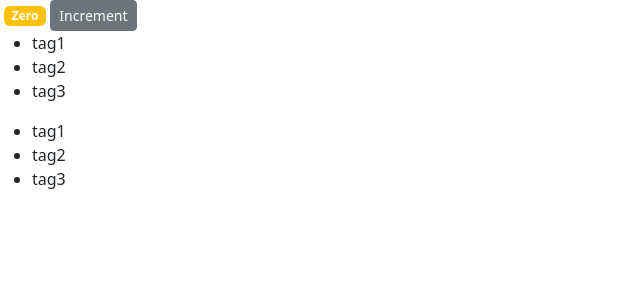
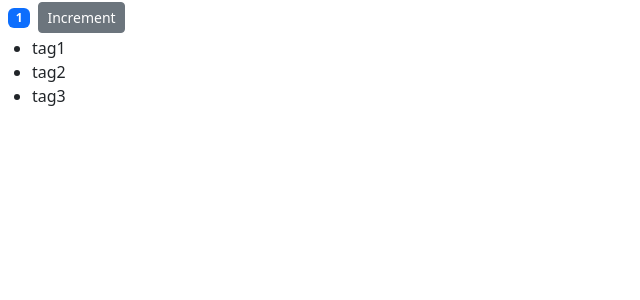
Before and after one commit to IMAMSGIT/counter-increase-react-app, a React (Create React App) app: page / in a window 1280 px wide. Shown: the top 300 px of the page, without its empty margins (0-640 px from the left). Built offline with nearby package versions, Linux system fonts and the light colour scheme.

Commit message:
Upto rendering lists

```diff
--- a/src/components/counter.jsx
+++ b/src/components/counter.jsx
@@ -1,74 +1,38 @@
 import React, { Component } from "react";
 class Counter extends Component {
-  // special state property/object render method needs
-  state = {
-    count: 0,
-    // rendering list
+  // state object to pass data
+  stateExample = {
+    countNow: 1,
     tags: ["tag1", "tag2", "tag3"],
-    // imageUrl: "https://picsum.photos/200",
   };
-
-  // render method
+  // must render method
   render() {
     return (
       <div>
-        {/* /* image added */}
-        {/* <img src={this.state.imageUrl} alt="" /> */}
-        <span className={this.getBadgeClasses()}>{this.formatCount()} </span>
-
-        {/* Handling events */}
-        {/* and when arrow function has parameters */}
-        <button
-          onClick={() => this.handleIncrement({ id: 1 })}
-          className="btn btn-secondary btn-sm"
-        >
-          Increment
-        </button>
-
-        {/* Rendering list */}
+        <span className={this.showColorOrWarning()}>{this.showCount()}</span>
+        <button className="btn btn-secondary btn-sm">Increment</button>
         <ul>
-          {this.state.tags.map((tag) => (
-            <li key={tag}>{tag}</li>
+          {this.stateExample.tags.map((oneTag) => (
+            <li key={oneTag}>{oneTag}</li>
           ))}
         </ul>
-        {this.renderTags()}
-
-        {/* Conditional rendering */}
-        {this.state.tags.length === 0 && "Please create a new tag"}
       </div>
     );
   }
 
-  // Event handler function for button clicked
-  handleIncrement = (product) => {
-    // check to all are okay
-    // console.log("Increment clicked", this);
-    console.log(product);
-    this.setState({ count: this.state.count + 1 });
-  };
-
-  getBadgeClasses() {
-    let classes = "badge m-1 bg-";
-    classes += this.state.count === 0 ? "warning" : "primary";
-    return classes;
+  // To show zero or count
+  showCount() {
+    // Object destructuring
+    // set alias for countNow as count
+    const { countNow: count } = this.stateExample;
+    return count === 0 ? "Zero" : count;
   }
 
-  // conditional rendering
-  renderTags() {
-    if (this.state.tags.length === 0) return <p>There are no tags</p>;
-    return (
-      <ul>
-        {this.state.tags.map((tag) => (
-          <li key={tag}>{tag}</li>
-        ))}
-      </ul>
-    );
-  }
-
-  // holding state variables value
-  formatCount() {
-    const { count } = this.state;
-    return count === 0 ? "Zero" : count;
+  showColorOrWarning() {
+    let classNames = "badge bg-";
+    classNames +=
+      this.stateExample.countNow === 0 ? "warning m-2" : "primary m-2";
+    return classNames;
   }
 }
 
--- a/src/index.css
+++ b/src/index.css
@@ -1,13 +1,13 @@
 body {
   margin: 0;
-  font-family: -apple-system, BlinkMacSystemFont, 'Segoe UI', 'Roboto', 'Oxygen',
-    'Ubuntu', 'Cantarell', 'Fira Sans', 'Droid Sans', 'Helvetica Neue',
+  font-family: -apple-system, BlinkMacSystemFont, "Ubuntu", "Roboto", "Oxygen",
+    "Segoe UI", "Cantarell", "Fira Sans", "Droid Sans", "Helvetica Neue",
     sans-serif;
   -webkit-font-smoothing: antialiased;
   -moz-osx-font-smoothing: grayscale;
 }
 
 code {
-  font-family: source-code-pro, Menlo, Monaco, Consolas, 'Courier New',
+  font-family: source-code-pro, Menlo, Monaco, Consolas, "Courier New",
     monospace;
 }
--- a/src/index.js
+++ b/src/index.js
@@ -1,10 +1,10 @@
 import React from "react";
 import ReactDOM from "react-dom/client";
 import "./index.css";
-import App from "./App";
 import reportWebVitals from "./reportWebVitals";
+import Counter from "./components/counter";
+import "bootstrap/dist/css/bootstrap.css";
 import "bootstrap/dist/css/bootstrap.min.css";
-import Counter from "./components/counter";
 
 const root = ReactDOM.createRoot(document.getElementById("root"));
 root.render(
```
